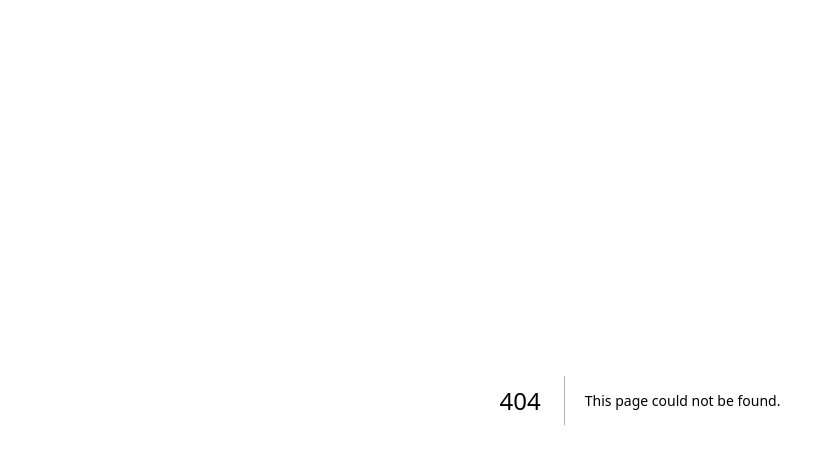
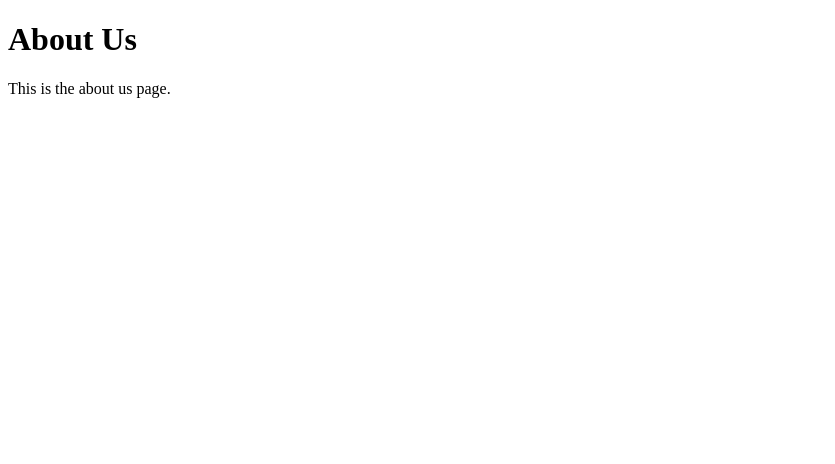
Before and after one commit to wonhopark89-dev/learn-nextjs14, a Next.js app: page /about-us in a window 1280 px wide. Before the commit this address had no page. Shown: the top 464 px of the page, without its empty margins (0-835 px from the left). Built offline with nearby package versions, Linux system fonts and the light colour scheme.

Commit message:
Defining Routes

```diff
--- /dev/null
+++ b/app/about-us/page.tsx
@@ -0,0 +1,8 @@
+export default function AboutUs() {
+  return (
+    <div>
+      <h1>About Us</h1>
+      <p>This is the about us page.</p>
+    </div>
+  );
+}
```
